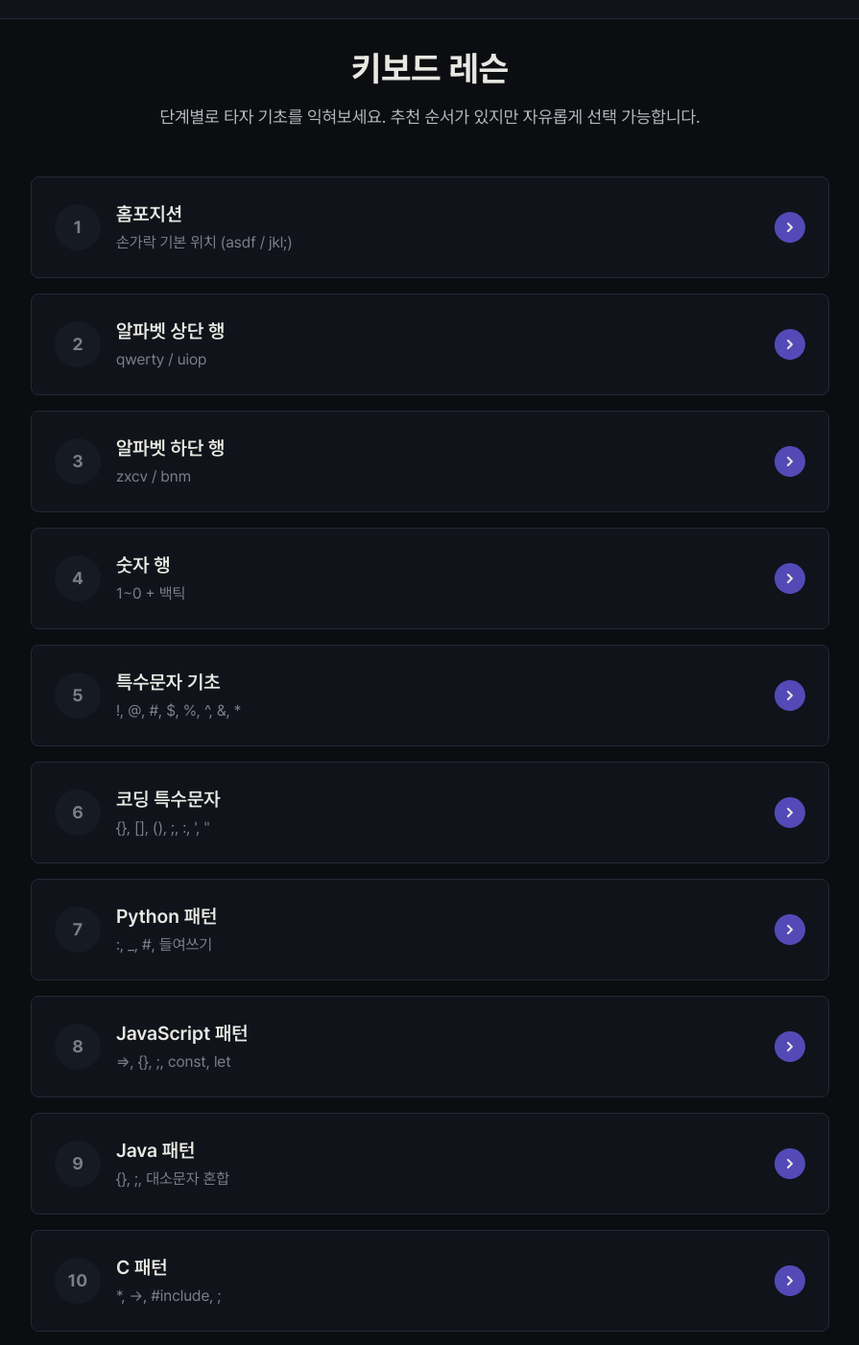
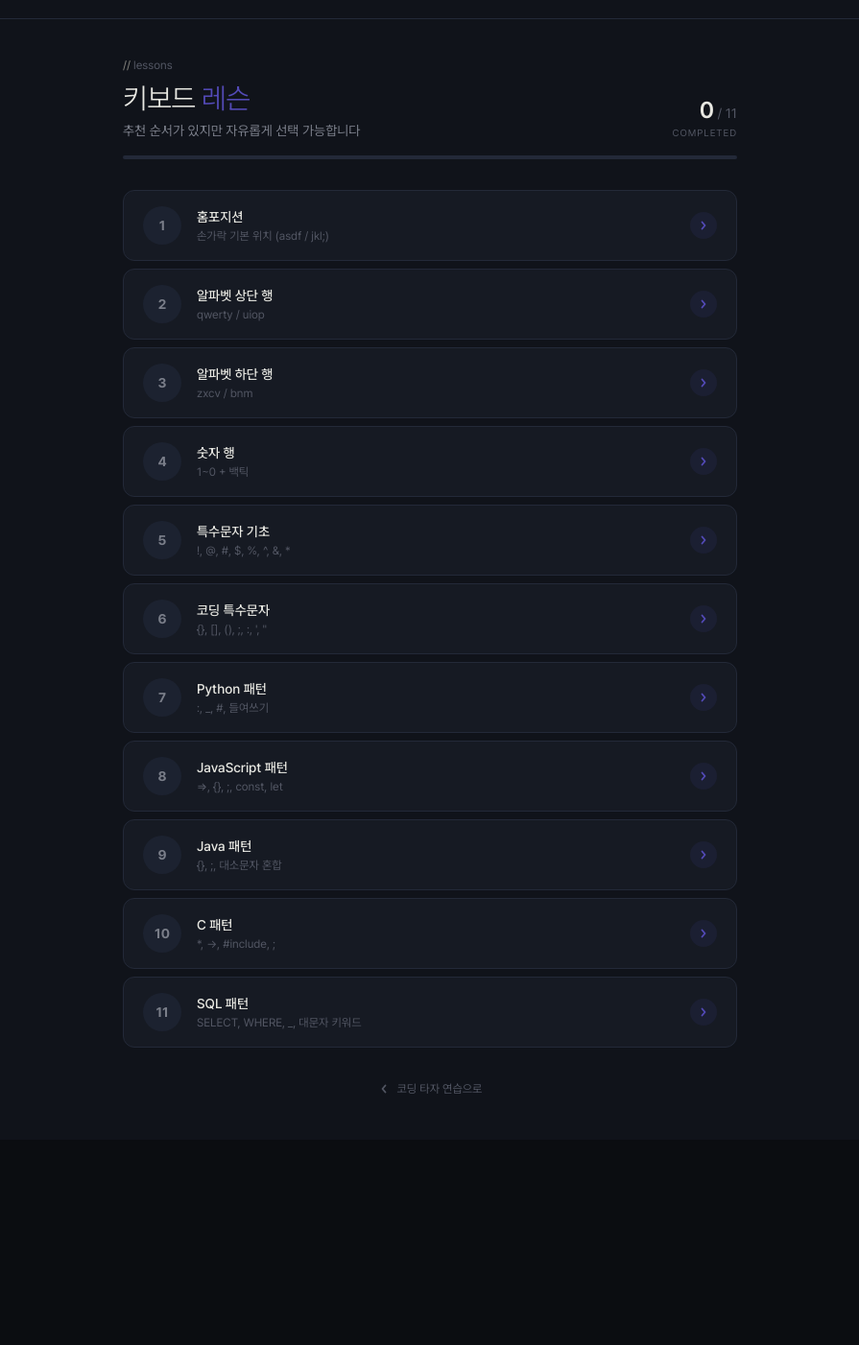
Before and after one commit to codebeat-dev/codebeat-front, a Next.js app: page /lesson in a window 1280 px wide. Shown: the part 45-1447 px from the top of the page at 96% size, without its empty margins (192-1087 px from the left). After the commit the page ends 1233 px from the top, so only its background shows below. Built offline with nearby package versions, Linux system fonts and the light colour scheme.

Commit message:
feat: 레슨 7~11 콘텐츠 추가 및 완료 상태 로컬 저장 구현

```diff
--- a/src/app/lesson/[id]/page.tsx
+++ b/src/app/lesson/[id]/page.tsx
@@ -50,6 +50,57 @@ const lessonData: Record<string, Lesson> = {
     practiceText: '{}[](); {}[] (); {}[](); :"\'; :{[]}',
     keyHighlight: ['{', '}', '[', ']', '(', ')', ';', ':', "'", '"'],
   },
+  '7': {
+    title: 'Python 패턴',
+    description: 'Python에서 자주 쓰이는 콜론, 언더스코어, 들여쓰기 패턴을 연습해보세요.',
+    practiceText: 'def add(a, b): return a + b\nfor i in range(10): print(i)\nif x > 0: x = x - 1',
+    keyHighlight: [':', '_', '#', ' '],
+  },
+  '8': {
+    title: 'JavaScript 패턴',
+    description: 'JavaScript에서 자주 쓰이는 화살표 함수, 중괄호, 세미콜론을 연습해보세요.',
+    practiceText: 'const add = (a, b) => a + b;\nlet name = "codebeat";\nconst fn = () => {};',
+    keyHighlight: ['=', '>', '{', '}', ';'],
+  },
+  '9': {
+    title: 'Java 패턴',
+    description: 'Java에서 자주 쓰이는 중괄호, 세미콜론, 대소문자 혼합을 연습해보세요.',
+    practiceText: 'public class Main {\n    public static void main(String[] args) {\n        System.out.println("hello");\n    }\n}',
+    keyHighlight: ['{', '}', ';', '(', ')'],
+  },
+  '10': {
+    title: 'C 패턴',
+    description: 'C에서 자주 쓰이는 포인터, 화살표 연산자, 헤더 포함 패턴을 연습해보세요.',
+    practiceText: '#include <stdio.h>\nint main() {\n    int *p = NULL;\n    printf("hello\\n");\n    return 0;\n}',
+    keyHighlight: ['*', '-', '>', '#', ';'],
+  },
+  '11': {
+    title: 'SQL 패턴',
+    description: 'SQL에서 자주 쓰이는 대문자 키워드, 언더스코어, WHERE 절을 연습해보세요.',
+    practiceText: 'SELECT user_name, email FROM users WHERE age > 20 ORDER BY created_at DESC;',
+    keyHighlight: ['_', '>', ';', '*'],
+  },
+}
+
+const STORAGE_KEY = 'codebeat_lesson_progress'
+
+const getLessonProgress = (): Record<string, { passed: boolean; accuracy: number }> => {
+  if (typeof window === 'undefined') return {}
+  try {
+    return JSON.parse(localStorage.getItem(STORAGE_KEY) ?? '{}')
+  } catch {
+    return {}
+  }
+}
+
+const saveLessonProgress = (id: string, passed: boolean, accuracy: number) => {
+  const prev = getLessonProgress()
+  // 이미 통과한 레슨은 낮은 점수로 덮어쓰지 않음
+  if (prev[id]?.passed && !passed) return
+  localStorage.setItem(STORAGE_KEY, JSON.stringify({
+    ...prev,
+    [id]: { passed, accuracy },
+  }))
 }
 
 export default function LessonDetailPage() {
@@ -105,11 +156,16 @@ export default function LessonDetailPage() {
 
       // 연습 완료 체크
       if (currentPos + 1 >= practiceText.length) {
+        const finalAccuracy = totalInputs > 0
+          ? Math.round(((totalInputs - errors) / totalInputs) * 100)
+          : 100
+        const passed = finalAccuracy >= 90
+        saveLessonProgress(lessonId, passed, finalAccuracy)
         setEndTime(Date.now())
         setStep('result')
       }
     }
-  }, [step, currentPos, practiceText, startTime])
+  }, [step, currentPos, practiceText, startTime, totalInputs, errors, lessonId])
 
   const handleBeforeInput = useCallback((e: InputEvent) => {
     if (step !== 'practice' || !practiceText) return
@@ -135,10 +191,15 @@ export default function LessonDetailPage() {
 
     // 연습 완료 체크
     if (currentPos + 1 >= practiceText.length) {
+      const finalAccuracy = totalInputs > 0
+        ? Math.round(((totalInputs - errors) / totalInputs) * 100)
+        : 100
+      const passed = finalAccuracy >= 90
+      saveLessonProgress(lessonId, passed, finalAccuracy)
       setEndTime(Date.now())
       setStep('result')
     }
-  }, [step, currentPos, practiceText, startTime])
+  }, [step, currentPos, practiceText, startTime, totalInputs, errors, lessonId])
 
   useEffect(() => {
     window.addEventListener('keydown', handleKeyPress)
--- a/src/app/lesson/page.tsx
+++ b/src/app/lesson/page.tsx
@@ -1,106 +1,146 @@
 'use client'
 
+import { useEffect, useState } from 'react'
 import Link from 'next/link'
 import Header from '@/components/common/Header'
 
-const lessons = [
-  { id: 1, title: '홈포지션', desc: '손가락 기본 위치 (asdf / jkl;)', completed: false },
-  { id: 2, title: '알파벳 상단 행', desc: 'qwerty / uiop', completed: false },
-  { id: 3, title: '알파벳 하단 행', desc: 'zxcv / bnm', completed: false },
-  { id: 4, title: '숫자 행', desc: '1~0 + 백틱', completed: false },
-  { id: 5, title: '특수문자 기초', desc: '!, @, #, $, %, ^, &, *', completed: false },
-  { id: 6, title: '코딩 특수문자', desc: '{}, [], (), ;, :, \', "', completed: false },
-  { id: 7, title: 'Python 패턴', desc: ':, _, #, 들여쓰기', completed: false },
-  { id: 8, title: 'JavaScript 패턴', desc: '=>, {}, ;, const, let', completed: false },
-  { id: 9, title: 'Java 패턴', desc: '{}, ;, 대소문자 혼합', completed: false },
-  { id: 10, title: 'C 패턴', desc: '*, ->, #include, ;', completed: false },
-  { id: 11, title: 'SQL 패턴', desc: 'SELECT, WHERE, _, 대문자 키워드', completed: false },
+const STORAGE_KEY = 'codebeat_lesson_progress'
+
+const LESSONS = [
+  { id: 1, title: '홈포지션', desc: '손가락 기본 위치 (asdf / jkl;)' },
+  { id: 2, title: '알파벳 상단 행', desc: 'qwerty / uiop' },
+  { id: 3, title: '알파벳 하단 행', desc: 'zxcv / bnm' },
+  { id: 4, title: '숫자 행', desc: '1~0 + 백틱' },
+  { id: 5, title: '특수문자 기초', desc: '!, @, #, $, %, ^, &, *' },
+  { id: 6, title: '코딩 특수문자', desc: '{}, [], (), ;, :, \', "' },
+  { id: 7, title: 'Python 패턴', desc: ':, _, #, 들여쓰기' },
+  { id: 8, title: 'JavaScript 패턴', desc: '=>, {}, ;, const, let' },
+  { id: 9, title: 'Java 패턴', desc: '{}, ;, 대소문자 혼합' },
+  { id: 10, title: 'C 패턴', desc: '*, ->, #include, ;' },
+  { id: 11, title: 'SQL 패턴', desc: 'SELECT, WHERE, _, 대문자 키워드' },
 ]
 
+type Progress = Record<string, { passed: boolean; accuracy: number }>
+
 export default function LessonPage() {
+  const [progress, setProgress] = useState<Progress>({})
+
+  useEffect(() => {
+    try {
+      const saved = JSON.parse(localStorage.getItem(STORAGE_KEY) ?? '{}')
+      setProgress(saved)
+    } catch {
+      setProgress({})
+    }
+  }, [])
+
+  const passedCount = LESSONS.filter(l => progress[String(l.id)]?.passed).length
+
   return (
-    <div className="min-h-screen" style={{ background: 'var(--ink)', color: 'var(--fg-1)' }}>
+    <div className="min-h-screen bg-[var(--paper)] text-[var(--fg-1)] font-[var(--font-sans)]">
       <Header />
-      <div className="max-w-4xl mx-auto p-8">
-        <div className="text-center mb-12">
-          <h1 className="text-4xl font-bold mb-4">키보드 레슨</h1>
-          <p className="text-lg" style={{ color: 'var(--fg-2)' }}>
-            단계별로 타자 기초를 익혀보세요. 추천 순서가 있지만 자유롭게 선택 가능합니다.
-          </p>
+
+      <div className="max-w-2xl mx-auto px-4 py-10">
+        {/* 헤더 */}
+        <div className="mb-8">
+          <div className="font-[var(--font-mono)] text-xs text-[var(--fg-4)] mb-2">
+            <span className="text-[var(--syn-com)]">//</span> lessons
+          </div>
+          <div className="flex items-end justify-between">
+            <div>
+              <h1 className="text-3xl font-light text-[var(--fg-1)] tracking-tight">
+                키보드 <span className="text-[var(--accent)]">레슨</span>
+              </h1>
+              <p className="text-sm text-[var(--fg-3)] mt-1.5 font-[var(--font-mono)]">
+                추천 순서가 있지만 자유롭게 선택 가능합니다
+              </p>
+            </div>
+            {/* 진행률 */}
+            <div className="text-right">
+              <div className="font-[var(--font-mono)] text-2xl font-semibold text-[var(--fg-1)]">
+                {passedCount}
+                <span className="text-sm text-[var(--fg-4)] font-normal"> / {LESSONS.length}</span>
+              </div>
+              <div className="font-[var(--font-mono)] text-[10px] tracking-widest uppercase text-[var(--fg-4)]">
+                completed
+              </div>
+            </div>
+          </div>
+
+          {/* 진행 바 */}
+          <div className="mt-4 h-1 bg-[var(--rule)] rounded-full overflow-hidden">
+            <div
+              className="h-full bg-[var(--accent)] rounded-full transition-all duration-500"
+              style={{ width: `${(passedCount / LESSONS.length) * 100}%` }}
+            />
+          </div>
         </div>
 
-        <div className="grid gap-4">
-          {lessons.map((lesson) => (
-            <Link
-              key={lesson.id}
-              href={`/lesson/${lesson.id}`}
-              className="block group"
-            >
-              <div
-                className="p-6 rounded-lg border transition-all duration-200 group-hover:border-opacity-60"
-                style={{
-                  background: 'var(--paper)',
-                  borderColor: 'var(--rule)',
-                }}
-              >
-                <div className="flex items-center justify-between">
-                  <div className="flex items-center gap-4">
-                    <div
-                      className="w-12 h-12 rounded-full flex items-center justify-center text-lg font-bold"
-                      style={{
-                        background: lesson.completed ? 'var(--good)' : 'var(--paper-2)',
-                        color: lesson.completed ? 'var(--ink)' : 'var(--fg-3)'
-                      }}
-                    >
-                      {lesson.id}
+        {/* 레슨 목록 */}
+        <div className="space-y-2">
+          {LESSONS.map((lesson) => {
+            const p = progress[String(lesson.id)]
+            const passed = p?.passed ?? false
+            const tried = !!p
+
+            return (
+              <Link key={lesson.id} href={`/lesson/${lesson.id}`} className="block group">
+                <div className={`flex items-center gap-4 px-5 py-4 rounded-xl border transition-all ${
+                  passed
+                    ? 'border-[var(--good)]/30 bg-[var(--good)]/5 hover:bg-[var(--good)]/10'
+                    : 'border-[var(--rule)] bg-[var(--paper-2)] hover:border-[var(--accent)]/30'
+                }`}>
+                  {/* 번호 / 완료 아이콘 */}
+                  <div className={`w-10 h-10 rounded-full flex items-center justify-center font-[var(--font-mono)] font-bold text-sm flex-shrink-0 ${
+                    passed
+                      ? 'bg-[var(--good)] text-[var(--ink)]'
+                      : tried
+                      ? 'bg-[var(--warn)]/20 text-[var(--warn)] border border-[var(--warn)]/30'
+                      : 'bg-[var(--paper-3)] text-[var(--fg-3)]'
+                  }`}>
+                    {passed ? '✓' : lesson.id}
+                  </div>
+
+                  {/* 제목 + 설명 */}
+                  <div className="flex-1 min-w-0">
+                    <div className="flex items-center gap-2">
+                      <span className="font-medium text-sm text-[var(--fg-1)]">{lesson.title}</span>
+                      {passed && p?.accuracy && (
+                        <span className="font-[var(--font-mono)] text-[10px] text-[var(--good)] opacity-70">
+                          {p.accuracy}%
+                        </span>
+                      )}
                     </div>
-                    <div>
-                      <h3 className="text-xl font-semibold mb-1">{lesson.title}</h3>
-                      <p style={{ color: 'var(--fg-3)' }}>{lesson.desc}</p>
+                    <div className="font-[var(--font-mono)] text-xs text-[var(--fg-4)] mt-0.5">
+                      {lesson.desc}
                     </div>
                   </div>
 
-                  <div className="flex items-center gap-3">
-                    {lesson.completed && (
-                      <div
-                        className="px-3 py-1 rounded-full text-sm font-medium"
-                        style={{
-                          background: 'var(--good)',
-                          color: 'var(--ink)'
-                        }}
-                      >
-                        완료
-                      </div>
-                    )}
-                    <div
-                      className="w-8 h-8 rounded-full flex items-center justify-center transition-all duration-200 group-hover:translate-x-1"
-                      style={{ background: 'var(--accent)' }}
-                    >
-                      <svg width="16" height="16" viewBox="0 0 16 16" fill="currentColor">
-                        <path d="M6 4l4 4-4 4" stroke="currentColor" strokeWidth="2" fill="none" strokeLinecap="round" strokeLinejoin="round"/>
-                      </svg>
-                    </div>
+                  {/* 화살표 */}
+                  <div className={`w-7 h-7 rounded-full flex items-center justify-center flex-shrink-0 transition-transform group-hover:translate-x-0.5 ${
+                    passed ? 'bg-[var(--good)]/20' : 'bg-[var(--accent)]/10'
+                  }`}>
+                    <svg width="12" height="12" viewBox="0 0 12 12" fill="none" stroke="currentColor" strokeWidth="1.8" strokeLinecap="round" strokeLinejoin="round"
+                      className={passed ? 'text-[var(--good)]' : 'text-[var(--accent)]'}>
+                      <path d="M4.5 2.5l3 3.5-3 3.5" />
+                    </svg>
                   </div>
                 </div>
-              </div>
-            </Link>
-          ))}
+              </Link>
+            )
+          })}
         </div>
 
-        <div className="mt-12 text-center">
+        {/* 하단 링크 */}
+        <div className="mt-8 text-center">
           <Link
-            href="/"
-            className="inline-flex items-center gap-2 px-6 py-3 rounded-lg border transition-all duration-200 hover:border-opacity-60"
-            style={{
-              background: 'var(--paper-2)',
-              borderColor: 'var(--rule)',
-              color: 'var(--fg-2)'
-            }}
+            href="/setup"
+            className="inline-flex items-center gap-2 font-[var(--font-mono)] text-xs text-[var(--fg-4)] hover:text-[var(--accent)] transition-colors"
           >
-            <svg width="16" height="16" viewBox="0 0 16 16" fill="currentColor">
-              <path d="M10 4l-4 4 4 4" stroke="currentColor" strokeWidth="2" fill="none" strokeLinecap="round" strokeLinejoin="round"/>
+            <svg width="12" height="12" viewBox="0 0 12 12" fill="none" stroke="currentColor" strokeWidth="1.8" strokeLinecap="round" strokeLinejoin="round">
+              <path d="M7.5 2.5l-3 3.5 3 3.5" />
             </svg>
-            홈으로 돌아가기
+            코딩 타자 연습으로
           </Link>
         </div>
       </div>
```
